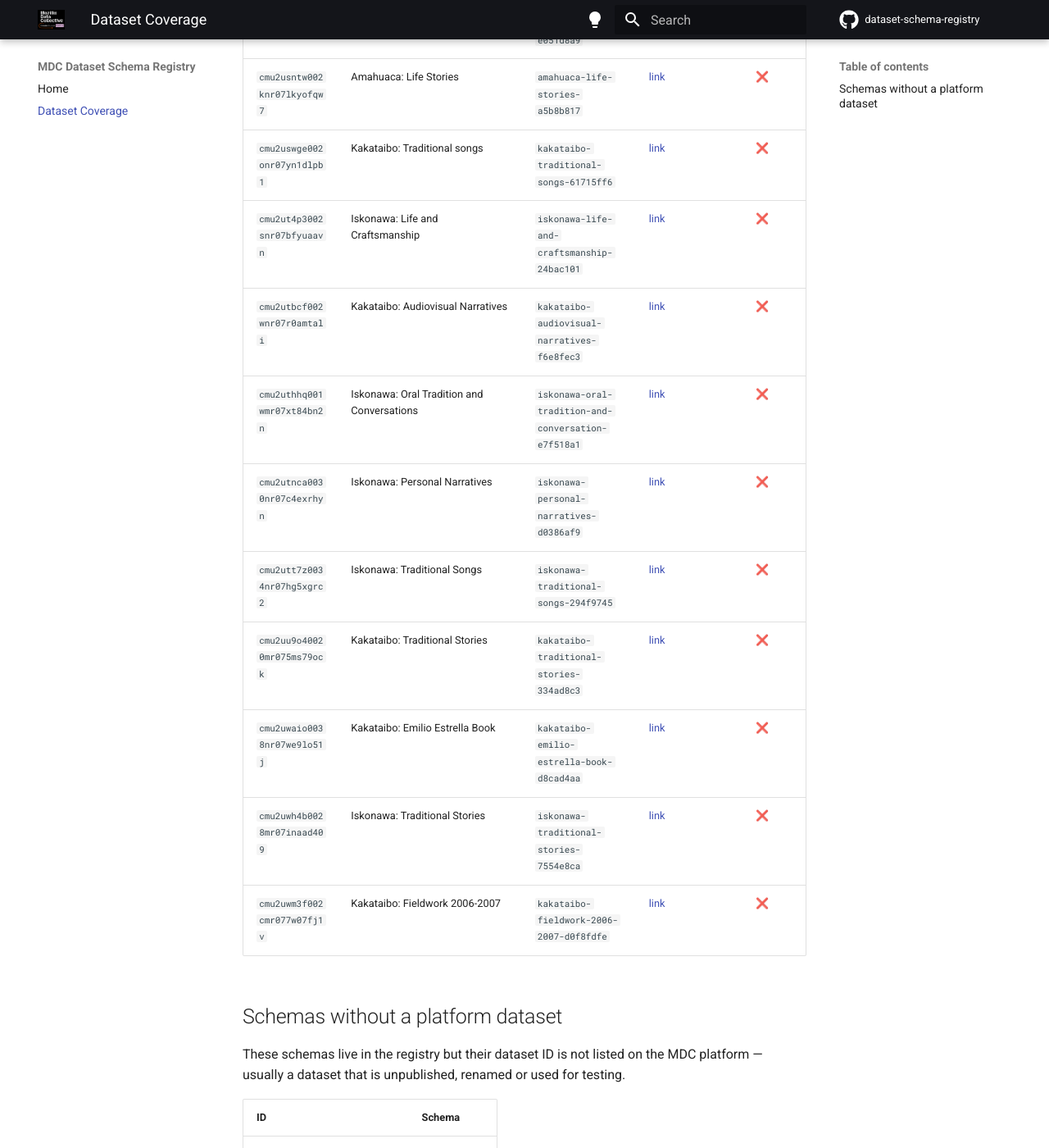
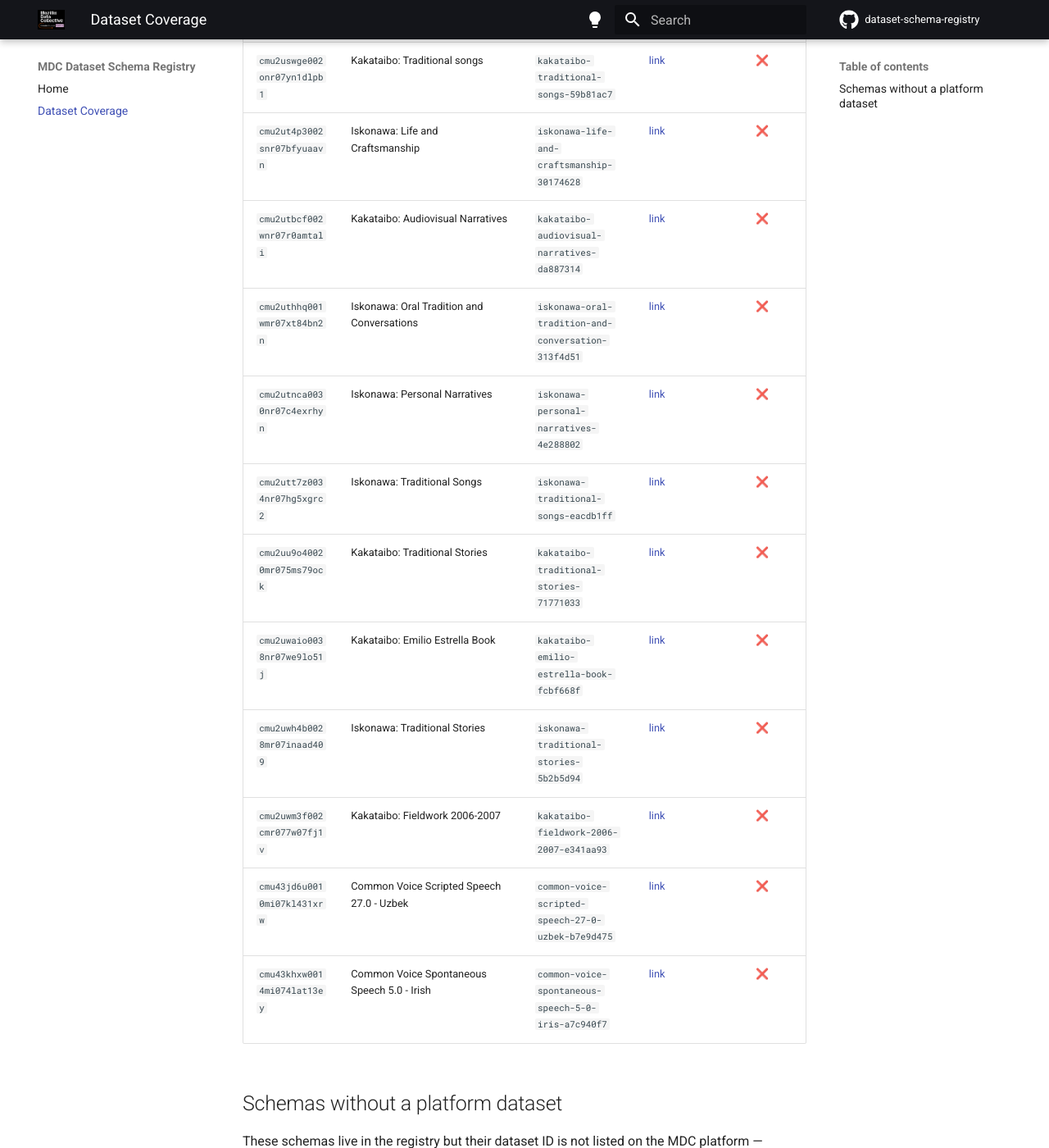
Before and after one commit to Mozilla-Data-Collective/dataset-schema-registry, an MkDocs documentation site: the page built from docs/dataset-coverage.md, in a window 1280 px wide and 1400 px high, scrolled down 80172 px. Shown: the whole window at 82% size. Built offline with MkDocs 1.6.1 and Material for MkDocs 9.7.7, drawn with Linux system fonts in a browser that asks for light colours; comment, search, counter and statistics services are not loaded; some of the changed text lies outside the part shown.

Commit message:
chore: update registry index and dataset coverage [skip ci]

```diff
--- a/docs/dataset-coverage.md
+++ b/docs/dataset-coverage.md
@@ -789,27 +788,29 @@ data programmatically.
 | `cmu2nd1lk00v6o10710h910ct` | An Ossananga Sociocultural Dataset | `an-ossananga-sociocultural-dataset-a1de6fc6` | [link](https://mozilladatacollective.com/datasets/cmu2nd1lk00v6o10710h910ct) | ❌ |
 | `cmu2nd71100vinv075o55lvf7` | JAV-Sign: Gresik–Surabaya Public Space Multimodal Corpus | `jav-sign-gresik-surabaya-public-space-mu-56b8e58d` | [link](https://mozilladatacollective.com/datasets/cmu2nd71100vinv075o55lvf7) | ❌ |
 | `cmu2ndeip00vmnv07okjtandg` | IND IKRAR - Craft and Cultural Heritage Multimodal Corpus  | `ind-ikrar-craft-and-cultural-heritage-mu-ed64266f` | [link](https://mozilladatacollective.com/datasets/cmu2ndeip00vmnv07okjtandg) | ❌ |
-| `cmu2ndpni00vqnv07cvocbw4o` | Huni Kuin: Narratives | `huni-kuin-narratives-5c9ebeb8` | [link](https://mozilladatacollective.com/datasets/cmu2ndpni00vqnv07cvocbw4o) | ❌ |
+| `cmu2ndpni00vqnv07cvocbw4o` | Huni Kuin: Narratives | `huni-kuin-narratives-3da8115f` | [link](https://mozilladatacollective.com/datasets/cmu2ndpni00vqnv07cvocbw4o) | ❌ |
 | `cmu2nhykt00vao10715zjt6lc` | A Fang Sociocultural Dataset | `a-fang-sociocultural-dataset-ea764f09` | [link](https://mozilladatacollective.com/datasets/cmu2nhykt00vao10715zjt6lc) | ❌ |
-| `cmu2q5xt300ybnv073jkgyzfw` | Pano: Comparative Word Lists | `pano-comparative-word-lists-73d1d64f` | [link](https://mozilladatacollective.com/datasets/cmu2q5xt300ybnv073jkgyzfw) | ❌ |
+| `cmu2q5xt300ybnv073jkgyzfw` | Pano: Comparative Word Lists | `pano-comparative-word-lists-05b03e16` | [link](https://mozilladatacollective.com/datasets/cmu2q5xt300ybnv073jkgyzfw) | ❌ |
 | `cmu2q67rr00x0o107u9kwmiv0` | Kakataibo: Phonetic Word List | `kakataibo-phonetic-word-list-09bd2f29` | [link](https://mozilladatacollective.com/datasets/cmu2q67rr00x0o107u9kwmiv0) | ❌ |
-| `cmu2rbemb0007nr07nq1sd4kk` | Awajún: Phonetic Word List | `awaj-n-phonetic-word-list-a0f6bcdc` | [link](https://mozilladatacollective.com/datasets/cmu2rbemb0007nr07nq1sd4kk) | ❌ |
-| `cmu2rblau000bnr07tb0yaxku` | Shipibo-Konibo: Mundialito | `shipibo-konibo-mundialito-47aa0f89` | [link](https://mozilladatacollective.com/datasets/cmu2rblau000bnr07tb0yaxku) | ❌ |
-| `cmu2rkf1o000jnr078v0funze` | Aymara: Phonetic Word Lists | `aymara-phonetic-word-lists-6ed07c8c` | [link](https://mozilladatacollective.com/datasets/cmu2rkf1o000jnr078v0funze) | ❌ |
-| `cmu2rlabb0003mr07ckc51iwm` | Shiwilu: Narratives and Songs | `shiwilu-narratives-and-songs-8655e8d6` | [link](https://mozilladatacollective.com/datasets/cmu2rlabb0003mr07ckc51iwm) | ❌ |
-| `cmu2usbdt001omr07iv3ixxe5` | Amahuaca: Narratives and Conversations | `amahuaca-narratives-and-conversations-3a433303` | [link](https://mozilladatacollective.com/datasets/cmu2usbdt001omr07iv3ixxe5) | ❌ |
-| `cmu2usi69001smr07ofl318i7` | Amahuaca: Knowledge and Practices | `amahuaca-knowledge-and-practices-e051d8a9` | [link](https://mozilladatacollective.com/datasets/cmu2usi69001smr07ofl318i7) | ❌ |
-| `cmu2usntw002knr07lkyofqw7` | Amahuaca: Life Stories | `amahuaca-life-stories-a5b8b817` | [link](https://mozilladatacollective.com/datasets/cmu2usntw002knr07lkyofqw7) | ❌ |
-| `cmu2uswge002onr07yn1dlpb1` | Kakataibo:  Traditional songs | `kakataibo-traditional-songs-61715ff6` | [link](https://mozilladatacollective.com/datasets/cmu2uswge002onr07yn1dlpb1) | ❌ |
-| `cmu2ut4p3002snr07bfyuaavn` | Iskonawa: Life and Craftsmanship | `iskonawa-life-and-craftsmanship-24bac101` | [link](https://mozilladatacollective.com/datasets/cmu2ut4p3002snr07bfyuaavn) | ❌ |
-| `cmu2utbcf002wnr07r0amtali` | Kakataibo: Audiovisual Narratives | `kakataibo-audiovisual-narratives-f6e8fec3` | [link](https://mozilladatacollective.com/datasets/cmu2utbcf002wnr07r0amtali) | ❌ |
-| `cmu2uthhq001wmr07xt84bn2n` | Iskonawa: Oral Tradition and Conversations | `iskonawa-oral-tradition-and-conversation-e7f518a1` | [link](https://mozilladatacollective.com/datasets/cmu2uthhq001wmr07xt84bn2n) | ❌ |
-| `cmu2utnca0030nr07c4exrhyn` | Iskonawa: Personal Narratives | `iskonawa-personal-narratives-d0386af9` | [link](https://mozilladatacollective.com/datasets/cmu2utnca0030nr07c4exrhyn) | ❌ |
-| `cmu2utt7z0034nr07hg5xgrc2` | Iskonawa: Traditional Songs | `iskonawa-traditional-songs-294f9745` | [link](https://mozilladatacollective.com/datasets/cmu2utt7z0034nr07hg5xgrc2) | ❌ |
-| `cmu2uu9o40020mr075ms79ock` | Kakataibo: Traditional Stories | `kakataibo-traditional-stories-334ad8c3` | [link](https://mozilladatacollective.com/datasets/cmu2uu9o40020mr075ms79ock) | ❌ |
-| `cmu2uwaio0038nr07we9lo51j` | Kakataibo: Emilio Estrella Book | `kakataibo-emilio-estrella-book-d8cad4aa` | [link](https://mozilladatacollective.com/datasets/cmu2uwaio0038nr07we9lo51j) | ❌ |
-| `cmu2uwh4b0028mr07inaad409` | Iskonawa: Traditional Stories | `iskonawa-traditional-stories-7554e8ca` | [link](https://mozilladatacollective.com/datasets/cmu2uwh4b0028mr07inaad409) | ❌ |
-| `cmu2uwm3f002cmr077w07fj1v` | Kakataibo: Fieldwork 2006-2007 | `kakataibo-fieldwork-2006-2007-d0f8fdfe` | [link](https://mozilladatacollective.com/datasets/cmu2uwm3f002cmr077w07fj1v) | ❌ |
+| `cmu2rbemb0007nr07nq1sd4kk` | Awajún: Phonetic Word List | `awaj-n-phonetic-word-list-69d0a76d` | [link](https://mozilladatacollective.com/datasets/cmu2rbemb0007nr07nq1sd4kk) | ❌ |
+| `cmu2rblau000bnr07tb0yaxku` | Shipibo-Konibo: Mundialito | `shipibo-konibo-mundialito-bf764c95` | [link](https://mozilladatacollective.com/datasets/cmu2rblau000bnr07tb0yaxku) | ❌ |
+| `cmu2rkf1o000jnr078v0funze` | Aymara: Phonetic Word Lists | `aymara-phonetic-word-lists-1427119a` | [link](https://mozilladatacollective.com/datasets/cmu2rkf1o000jnr078v0funze) | ❌ |
+| `cmu2rlabb0003mr07ckc51iwm` | Shiwilu: Narratives and Songs | `shiwilu-narratives-and-songs-25001b0f` | [link](https://mozilladatacollective.com/datasets/cmu2rlabb0003mr07ckc51iwm) | ❌ |
+| `cmu2usbdt001omr07iv3ixxe5` | Amahuaca: Narratives and Conversations | `amahuaca-narratives-and-conversations-6a6c293d` | [link](https://mozilladatacollective.com/datasets/cmu2usbdt001omr07iv3ixxe5) | ❌ |
+| `cmu2usi69001smr07ofl318i7` | Amahuaca: Knowledge and Practices | `amahuaca-knowledge-and-practices-bb02bb1c` | [link](https://mozilladatacollective.com/datasets/cmu2usi69001smr07ofl318i7) | ❌ |
+| `cmu2usntw002knr07lkyofqw7` | Amahuaca: Life Stories | `amahuaca-life-stories-5cf9b3d0` | [link](https://mozilladatacollective.com/datasets/cmu2usntw002knr07lkyofqw7) | ❌ |
+| `cmu2uswge002onr07yn1dlpb1` | Kakataibo:  Traditional songs | `kakataibo-traditional-songs-59b81ac7` | [link](https://mozilladatacollective.com/datasets/cmu2uswge002onr07yn1dlpb1) | ❌ |
+| `cmu2ut4p3002snr07bfyuaavn` | Iskonawa: Life and Craftsmanship | `iskonawa-life-and-craftsmanship-30174628` | [link](https://mozilladatacollective.com/datasets/cmu2ut4p3002snr07bfyuaavn) | ❌ |
+| `cmu2utbcf002wnr07r0amtali` | Kakataibo: Audiovisual Narratives | `kakataibo-audiovisual-narratives-da887314` | [link](https://mozilladatacollective.com/datasets/cmu2utbcf002wnr07r0amtali) | ❌ |
+| `cmu2uthhq001wmr07xt84bn2n` | Iskonawa: Oral Tradition and Conversations | `iskonawa-oral-tradition-and-conversation-313f4d51` | [link](https://mozilladatacollective.com/datasets/cmu2uthhq001wmr07xt84bn2n) | ❌ |
+| `cmu2utnca0030nr07c4exrhyn` | Iskonawa: Personal Narratives | `iskonawa-personal-narratives-4e288802` | [link](https://mozilladatacollective.com/datasets/cmu2utnca0030nr07c4exrhyn) | ❌ |
+| `cmu2utt7z0034nr07hg5xgrc2` | Iskonawa: Traditional Songs | `iskonawa-traditional-songs-eacdb1ff` | [link](https://mozilladatacollective.com/datasets/cmu2utt7z0034nr07hg5xgrc2) | ❌ |
+| `cmu2uu9o40020mr075ms79ock` | Kakataibo: Traditional Stories | `kakataibo-traditional-stories-71771033` | [link](https://mozilladatacollective.com/datasets/cmu2uu9o40020mr075ms79ock) | ❌ |
+| `cmu2uwaio0038nr07we9lo51j` | Kakataibo: Emilio Estrella Book | `kakataibo-emilio-estrella-book-fcbf668f` | [link](https://mozilladatacollective.com/datasets/cmu2uwaio0038nr07we9lo51j) | ❌ |
+| `cmu2uwh4b0028mr07inaad409` | Iskonawa: Traditional Stories | `iskonawa-traditional-stories-5b2b5d94` | [link](https://mozilladatacollective.com/datasets/cmu2uwh4b0028mr07inaad409) | ❌ |
+| `cmu2uwm3f002cmr077w07fj1v` | Kakataibo: Fieldwork 2006-2007 | `kakataibo-fieldwork-2006-2007-e341aa93` | [link](https://mozilladatacollective.com/datasets/cmu2uwm3f002cmr077w07fj1v) | ❌ |
+| `cmu43jd6u0010mi07kl431xrw` | Common Voice Scripted Speech 27.0 - Uzbek | `common-voice-scripted-speech-27-0-uzbek-b7e9d475` | [link](https://mozilladatacollective.com/datasets/cmu43jd6u0010mi07kl431xrw) | ❌ |
+| `cmu43khxw0014mi074lat13ey` | Common Voice Spontaneous Speech 5.0 - Irish | `common-voice-spontaneous-speech-5-0-iris-a7c940f7` | [link](https://mozilladatacollective.com/datasets/cmu43khxw0014mi074lat13ey) | ❌ |
 
 ## Schemas without a platform dataset
 
```
Also changed, not shown: other parts of docs/dataset-coverage.md (+3 -4 lines), 1 other file.
